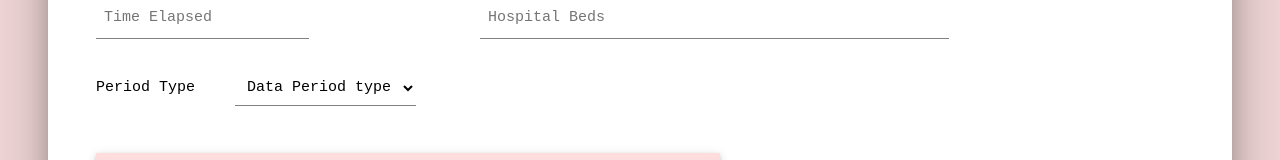
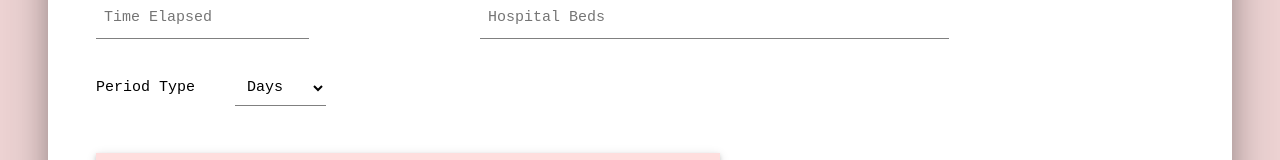
Before and after one commit to jerry-tech/covid-19-estimator, a website: page src/index.html in a window 1280 px wide. Shown: the part 287-447 px from the top of the page. Drawn offline with Linux system fonts and the light colour scheme.

Commit message:
Update index.html

```diff
--- a/src/index.html
+++ b/src/index.html
@@ -69,7 +69,6 @@
                                     <figure>
                                         <select class="w3-rest w3-input w3-animate-input" data-period-type id="data-period-type"
                                             required>
-                                            <option value="Data_Period_type">Data Period type</option>
                                             <option value="days">Days</option>
                                             <option value="weeks">Weeks</option>
                                             <option value="months">Months</option>
```
